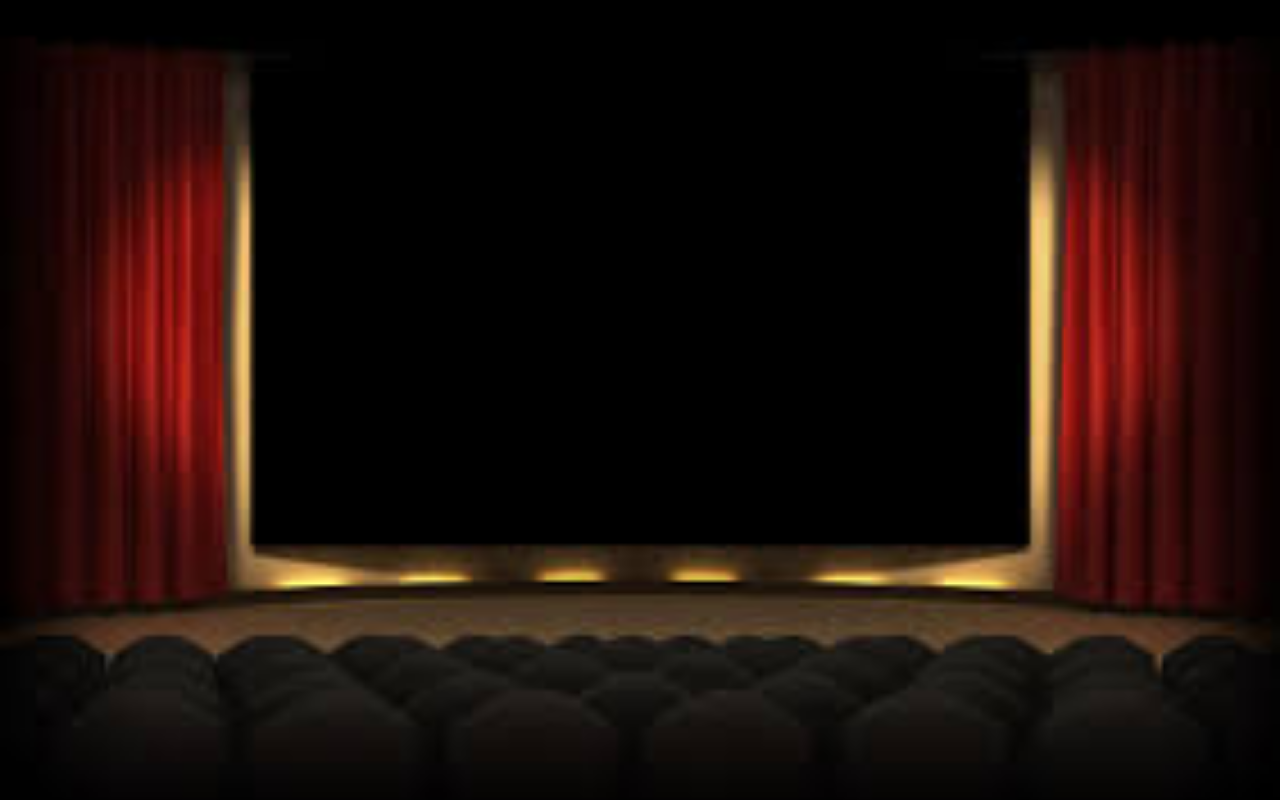
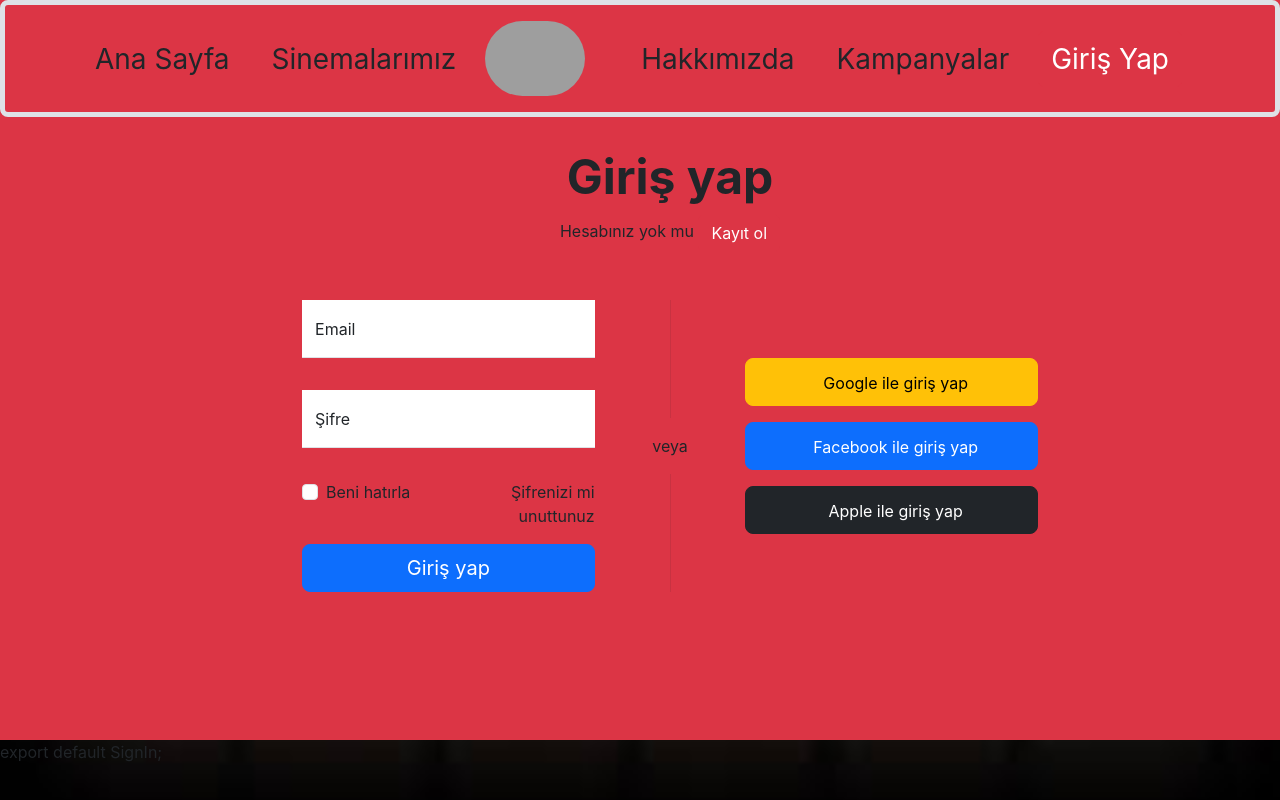
Before and after one commit to anilkrblt/cinebilet, a React (Create React App) app: page /login in a window 1280 px wide. Before the commit this address had no page. Built offline with nearby package versions, Linux system fonts and the light colour scheme; grey boxes are pictures that could not be loaded.

Commit message:
değişiklikler

```diff
--- a/src/App.tsx
+++ b/src/App.tsx
@@ -6,6 +6,7 @@ import Offers from './components/Offers';
 import Places from './components/Places';
 import './App.css';
 import SeatSelect from './views/SeatSelect';
+import Login from './components/Login';
 
 const App: React.FC = () => {
   return (
@@ -16,6 +17,7 @@ const App: React.FC = () => {
         <Route path="/offers" element={<Offers />} />
         <Route path="/places" element={<Places />} />
         <Route path="/tickets" element={<SeatSelect />} />
+        <Route path="/login" element={<Login />} />
         <Route path="/" element={<Navigate to="/home" />} />
       </Routes>
     </Router>
--- /dev/null
+++ b/src/components/Login.tsx
@@ -0,0 +1,149 @@
+// src/components/About.tsx
+import React from 'react';
+import Navbar from './Navbar';
+
+const Login: React.FC = () => {
+  return (
+    <div>
+        <Navbar></Navbar>
+
+
+
+    <section className="py-3 py-md-5 py-xl-8 bg-danger ">
+      <div className="container" style={{margin: 100 }}>
+        <div className="row">
+          <div className="col-12">
+            <div className="mb-5">
+              <h2 className="display-5 fw-bold text-center">Giriş yap</h2>
+              <p className="text-center m-0">
+                Hesabınız yok mu <button className='btn btn-danger'>Kayıt ol</button>
+              </p>
+            </div>
+          </div>
+        </div>
+        <div className="row justify-content-center">
+          <div className="col-12 col-lg-10 col-xl-8">
+            <div className="row gy-5 justify-content-center">
+              <div className="col-12 col-lg-5">
+                <form action="#!">
+                  <div className="row gy-3 overflow-hidden">
+                    <div className="col-12">
+                      <div className="form-floating mb-3">
+                        <input
+                          type="email"
+                          className="form-control border-0 border-bottom rounded-0"
+                          name="email"
+                          id="email"
+                          placeholder="name@example.com"
+                          required
+                        />
+                        <label htmlFor="email" className="form-label">
+                          Email
+                        </label>
+                      </div>
+                    </div>
+                    <div className="col-12">
+                      <div className="form-floating mb-3">
+                        <input
+                          type="password"
+                          className="form-control border-0 border-bottom rounded-0"
+                          name="password"
+                          id="password"
+                          placeholder="Password"
+                          required
+                        />
+                        <label htmlFor="password" className="form-label">
+                          Şifre
+                        </label>
+                      </div>
+                    </div>
+                    <div className="col-12">
+                      <div className="row justify-content-between">
+                        <div className="col-6">
+                          <div className="form-check">
+                            <input
+                              className="form-check-input"
+                              type="checkbox"
+                              value=""
+                              name="remember_me"
+                              id="remember_me"
+                            />
+                            <label
+                              className="form-check-label text-dark"
+                              htmlFor="remember_me"
+                            >
+                              Beni hatırla
+                            </label>
+                          </div>
+                        </div>
+                        <div className="col-6">
+                          <div className="text-end">
+                            <a href="#!" className="link-secondary text-decoration-none text-dark">
+                              Şifrenizi mi unuttunuz
+                            </a>
+                          </div>
+                        </div>
+                      </div>
+                    </div>
+                    <div className="col-12">
+                      <div className="d-grid">
+                        <button className="btn btn-primary btn-lg" type="submit">
+                          Giriş yap
+                        </button>
+                      </div>
+                    </div>
+                  </div>
+                </form>
+              </div>
+              <div className="col-12 col-lg-2 d-flex align-items-center justify-content-center gap-3 flex-lg-column">
+                <div
+                  className="bg-dark h-100 d-none d-lg-block"
+                  style={{ width: '1px', opacity: '.1' }}
+                ></div>
+                <div
+                  className="bg-dark w-100 d-lg-none"
+                  style={{ height: '1px', opacity: '.1' }}
+                ></div>
+                <div>veya</div>
+                <div
+                  className="bg-dark h-100 d-none d-lg-block"
+                  style={{ width: '1px', opacity: '.1' }}
+                ></div>
+                <div
+                  className="bg-dark w-100 d-lg-none"
+                  style={{ height: '1px', opacity: '.1' }}
+                ></div>
+              </div>
+              <div className="col-12 col-lg-5 d-flex align-items-center">
+                <div className="d-flex gap-3 flex-column w-100 ">
+                  {/* Google Sign-in Button */}
+                  <button className="btn btn-lg btn-warning">
+                    {/* Google Icon */}
+                    <span className="ms-2 fs-6">Google ile giriş yap</span>
+                  </button>
+                  {/* Facebook Sign-in Button */}
+                  <button className="btn btn-lg btn-primary">
+                    {/* Facebook Icon */}
+                    <span className="ms-2 fs-6">Facebook ile giriş yap</span>
+                  </button>
+                  {/* Apple Sign-in Button */}
+                  <button className="btn btn-lg btn-dark">
+                    {/* Apple Icon */}
+                    <span className="ms-2 fs-6">Apple ile giriş yap</span>
+                  </button>
+                </div>
+              </div>
+            </div>
+          </div>
+        </div>
+      </div>
+    </section>
+
+
+export default SignIn;
+
+    </div>
+  );
+}
+
+export default Login;
--- a/src/components/Navbar.tsx
+++ b/src/components/Navbar.tsx
@@ -1,12 +1,18 @@
 // src/components/Navbar.tsx
 import React from 'react';
 import { NavLink } from 'react-router-dom';
-import logo from '../logo.png';
+import logo from '../cinebilet_logo.png';
+import { useNavigate } from 'react-router-dom';
 import '../App.css'; // CSS dosyasını import ettiğinizden emin olun
 
 const Navbar: React.FC = () => {
+  const navigate = useNavigate();
+
+  const handleLoginClick = () => {
+    navigate('/login');
+  };
   return (
-    <nav className="navbar navbar-expand-sm custom-navbar fixed-top p-3">
+    <nav className="navbar navbar-expand-sm custom-navbar fixed-top p-3 border border-5 rounded-3">
       <div className="container">
         <div className="col">
           <NavLink
@@ -15,8 +21,8 @@ const Navbar: React.FC = () => {
             }
             to="/home"
           >
-            <button type="button" className="btn btn-outlined-primary">
-              Anasayfa
+            <button type="button" className="btn btn-outlined-primary fs-6">
+             <span className='fs-3'>Ana Sayfa</span>
             </button>
           </NavLink>
         </div>
@@ -27,14 +33,14 @@ const Navbar: React.FC = () => {
             }
             to="/places"
           >
-            <button type="button" className="btn btn-outlined-primary">
+            <button type="button" className="btn btn-outlined-primary fs-3">
               Sinemalarımız
             </button>
           </NavLink>
         </div>
         <div className="col">
           <a className="navbar-brand" href="#">
-            <img src={logo} alt="Avatar Logo" style={{ width: '40px' }} className="rounded-pill" />
+            <img src={logo} alt="Avatar Logo" style={{ width: '100px' }} className="rounded-pill" />
           </a>
         </div>
         <div className="col">
@@ -44,7 +50,7 @@ const Navbar: React.FC = () => {
             }
             to="/about"
           >
-            <button type="button" className="btn btn-outlined-primary">
+            <button type="button" className="btn btn-outlined-primary fs-3">
               Hakkımızda
             </button>
           </NavLink>
@@ -56,13 +62,13 @@ const Navbar: React.FC = () => {
             }
             to="/offers"
           >
-            <button type="button" className="btn btn-outlined-primary">
+            <button type="button" className="btn btn-outlined-primary fs-3">
               Kampanyalar
             </button>
           </NavLink>
         </div>
-        <a className="navbar-brand text-white" href="#">
-          <button type="button" className="btn btn-outline-primary">
+        <a className="navbar-brand text-white " href="#">
+          <button onClick={handleLoginClick} type="button" className="btn btn-danger fs-3">
             Giriş Yap
           </button>
         </a>
--- a/src/index.css
+++ b/src/index.css
@@ -25,25 +25,29 @@ code {
 
 .seat{
   background-color: #444451;
-  height: 15px;
-  width: 15px;
+  height: 45px;
+  width: 45px;
   margin: 3px;
   border-radius: 5px;
+  list-style: none;
+  color: white;
 }
 
 .seat.selected{
   background-color: #f6eb6f;
+  color: #000;
 }
 
 .seat.reserved{
-  background-color: #fff
+  background-color: #fff;
+  color: white
 }
 
 .screen{
   background-color: #fff;
   height: 50px;
   width: 100%;
-  margin: 20px 0;
+  margin-top: 100px;
   box-shadow: 0 3px 8px rgba(255, 255, 255, 0.7);
   color: #444451;
 }
--- a/src/views/SeatSelect.tsx
+++ b/src/views/SeatSelect.tsx
@@ -1,51 +1,57 @@
 import React, { useState } from "react";
 import Navbar from "../components/Navbar";
 
-// Define a type for the selected seats array
-type SelectedSeatsType = number[];
+// Seçili koltuklar dizisi için tip tanımı
+type SelectedSeatsType = string[];
 
 const SeatSelect: React.FC = () => {
   const [selectedSeats, setSelectedSeats] = useState<SelectedSeatsType>([]);
   const [price, setPrice] = useState(0);
 
-  const toggleSeatSelection = (seatNumber: number): void => {
+  // Sıra harfleri
+  const rowLetters = 'ABCDEFGHIJKL'.split('');
+
+  const toggleSeatSelection = (seatId: string): void => {
     setSelectedSeats((prevSelectedSeats: SelectedSeatsType) => {
       // Koltuk zaten seçili mi kontrol et
-      const isSelected = prevSelectedSeats.includes(seatNumber);
+      const isSelected = prevSelectedSeats.includes(seatId);
 
       // Eğer seçiliyse, koltuğu çıkar ve fiyatı azalt
       if (isSelected) {
         setPrice((prevPrice) => prevPrice - 100);
-        return prevSelectedSeats.filter((seat) => seat !== seatNumber);
+        return prevSelectedSeats.filter((seat) => seat !== seatId);
       } else {
         // Eğer seçili değilse, koltuğu ekle ve fiyatı artır
         setPrice((prevPrice) => prevPrice + 100);
-        return [...prevSelectedSeats, seatNumber];
+        return [...prevSelectedSeats, seatId];
       }
     });
   };
 
   return (
     <>
-    <Navbar />
-      <div className="container  bg-danger">
-        <div className="container ">
-          <div className="screen py-5 text-center">
+      <Navbar />
+      <div className="container bg-danger">
+        <div className="container">
+          <div className="screen py-5 text-center ">
             <h1>SAHNE</h1>
           </div>
-          {[...Array(8)].map((_, rowIndex) => (
-            <ul key={rowIndex} className="row justify-content-center">
-              {[...Array(12)].map((_, colIndex) => (
-                <div
-                  key={colIndex}
-                  className={`col-3 seat ${
-                    selectedSeats.includes(rowIndex * 12 + colIndex)
-                      ? "selected"
-                      : ""
-                  }`}
-                  onClick={() => toggleSeatSelection(rowIndex * 12 + colIndex)}
-                ></div>
-              ))}
+
+          {rowLetters.map((rowLetter, rowIndex) => (
+
+            <ul key={rowIndex} className={`row justify-content-center`}>
+              {[...Array(12)].map((_, colIndex) => {
+                const seatId = `${rowLetter}${colIndex + 1}`;
+                return (
+                  <li
+                    key={colIndex}
+                    className={`col-3 seat ${selectedSeats.includes(seatId) ? "selected" : ""}`}
+                    onClick={() => toggleSeatSelection(seatId)}
+                  >
+                    {seatId}
+                  </li>
+                );
+              })}
             </ul>
           ))}
         </div>
```
